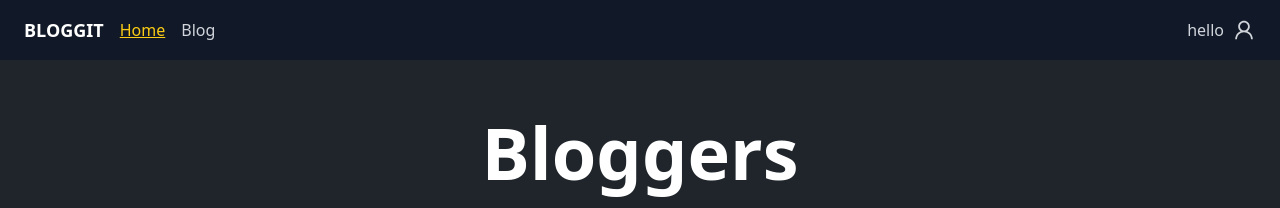
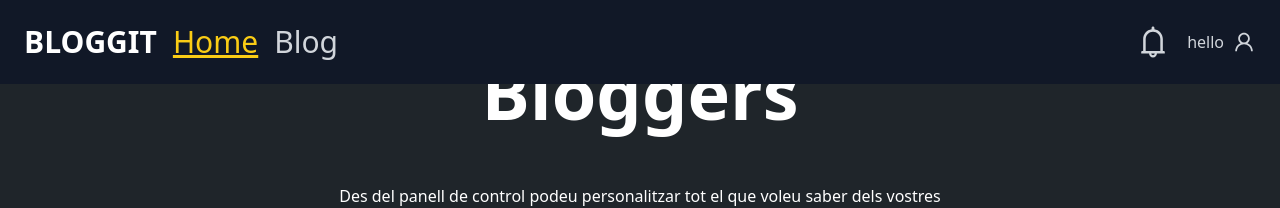
Before and after one commit to notryno/blogger, a React (Create React App) app: page / in a window 1280 px wide. Shown: the top 208 px of the page. Built offline with nearby package versions, Linux system fonts and the light colour scheme.

Commit message:
added notification

```diff
--- a/src/components/Navbar.js
+++ b/src/components/Navbar.js
@@ -1,11 +1,12 @@
 import React, { useContext, useState } from 'react';
 import { Link, useLocation } from 'react-router-dom';
-import { AiOutlineUser, AiOutlineLogout, AiOutlineMenu, AiOutlineClose } from 'react-icons/ai';
+import { AiOutlineUser, AiOutlineLogout, AiOutlineMenu, AiOutlineClose, AiOutlineBell } from 'react-icons/ai';
 import { AuthContext } from '../context/AuthContext';
 
 const Navbar = () => {
   const { user, dispatch } = useContext(AuthContext);
   const [dropdownOpen, setDropdownOpen] = useState(false);
+  const [notificationOpen, setNotificationOpen] = useState(false);
   const [mobileMenuOpen, setMobileMenuOpen] = useState(false);
   const location = useLocation();
 
@@ -15,9 +16,11 @@ const Navbar = () => {
   };
 
   return (
-    <nav className="flex justify-between items-center py-4 px-6 bg-gray-900">
-      <div className="flex items-center">
-        <span className="text-white text-lg font-semibold mr-4 uppercase">BLoggit</span>
+    <nav className="flex justify-between items-center py-4 px-6 bg-gray-900 fixed top-0 w-full z-50">
+      <div className="flex items-center text-3xl py-2">
+        <Link to='/'>
+        <h1 className="text-white text-3xl font-semibold mr-4 uppercase">BLoggit</h1>
+        </Link>
         <div className="hidden md:flex space-x-4">
           <Link
             to="/"
@@ -38,17 +41,43 @@ const Navbar = () => {
         </div>
       </div>
       <div className="flex items-center space-x-4">
+        <div className="relative">
+          <div
+            className="flex items-center text-gray-300 cursor-pointer "
+            onClick={() => setNotificationOpen(!notificationOpen)}
+          >
+            <AiOutlineBell className="text-4xl " />
+          </div>
+          {notificationOpen && (
+            <div className="absolute right-0 mt-2 w-40 bg-gray-100 rounded-lg shadow-lg z-50">
+              <ul className="py-1">
+                <li className="text-gray-800 hover:bg-gray-200 px-4 py-2 cursor-pointer block">
+                  Notification 1
+                </li>
+                <li className="text-gray-800 hover:bg-gray-200 px-4 py-2 cursor-pointer block">
+                  Notification 2
+                </li>
+                <li className="text-gray-800 hover:bg-gray-200 px-4 py-2 cursor-pointer block">
+                  Notification 3
+                </li>
+                <li className="text-gray-800 hover:bg-gray-200 px-4 py-2 cursor-pointer block">
+                  Clear Notifications
+                </li>
+              </ul>
+            </div>
+          )}
+        </div>
         {user ? (
           <div className="relative">
             <div
-              className="flex items-center text-gray-300 cursor-pointer"
+              className="flex items-center text-gray-300 cursor-pointer px-2"
               onClick={() => setDropdownOpen(!dropdownOpen)}
             >
-              <span className="mr-2">hello</span>
-              <AiOutlineUser className="h-6 w-6" />
+              <span className="mr-2 text-2xl ">hello</span>
+              <AiOutlineUser className="text-3xl" />
             </div>
             {dropdownOpen && (
-              <div className="absolute right-0 mt-2 w-40 bg-white rounded-lg shadow-lg z-50">
+              <div className="absolute right-0 mt-2 w-40 bg-gray-100 rounded-lg shadow-lg z-50">
                 <ul className="py-1">
                   <li>
                     <Link
@@ -83,7 +112,6 @@ const Navbar = () => {
           </div>
         ) : (
           <>
-            {/* <Link to="/login" className="hidden md:flex text-white bg-blue-500 py-2 px-4 rounded hover:bg-blue-600"> Login</Link> */}
             <div className="relative">
               <div
                 className="flex items-center text-gray-300 cursor-pointer"
@@ -93,7 +121,7 @@ const Navbar = () => {
                 <AiOutlineUser className="h-6 w-6" />
               </div>
               {dropdownOpen && (
-              <div className="absolute right-0 mt-2 w-40 bg-white rounded-lg shadow-lg z-50">
+                <div className="absolute right-0 mt-2 w-40 bg-gray-100 rounded-lg shadow-lg z-50">
                   <ul className="py-1">
                     <li>
                       <Link
@@ -126,12 +154,10 @@ const Navbar = () => {
                 </div>
               )}
             </div>
-
           </>
         )}
       </div>
       <div className="md:hidden">
-        {/* Hamburger menu icon */}
         <button
           className="text-white focus:outline-none"
           onClick={() => setMobileMenuOpen(!mobileMenuOpen)}
```
Lines whose indentation alone changed are shown as unchanged.
